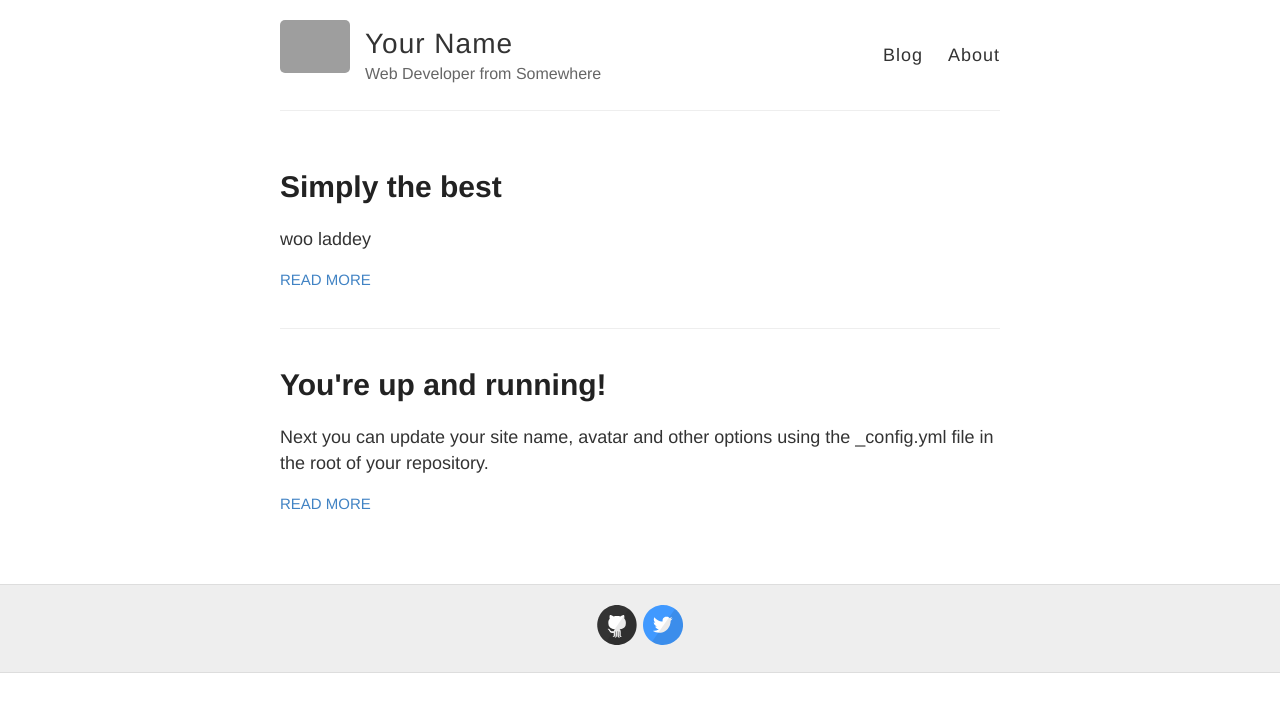
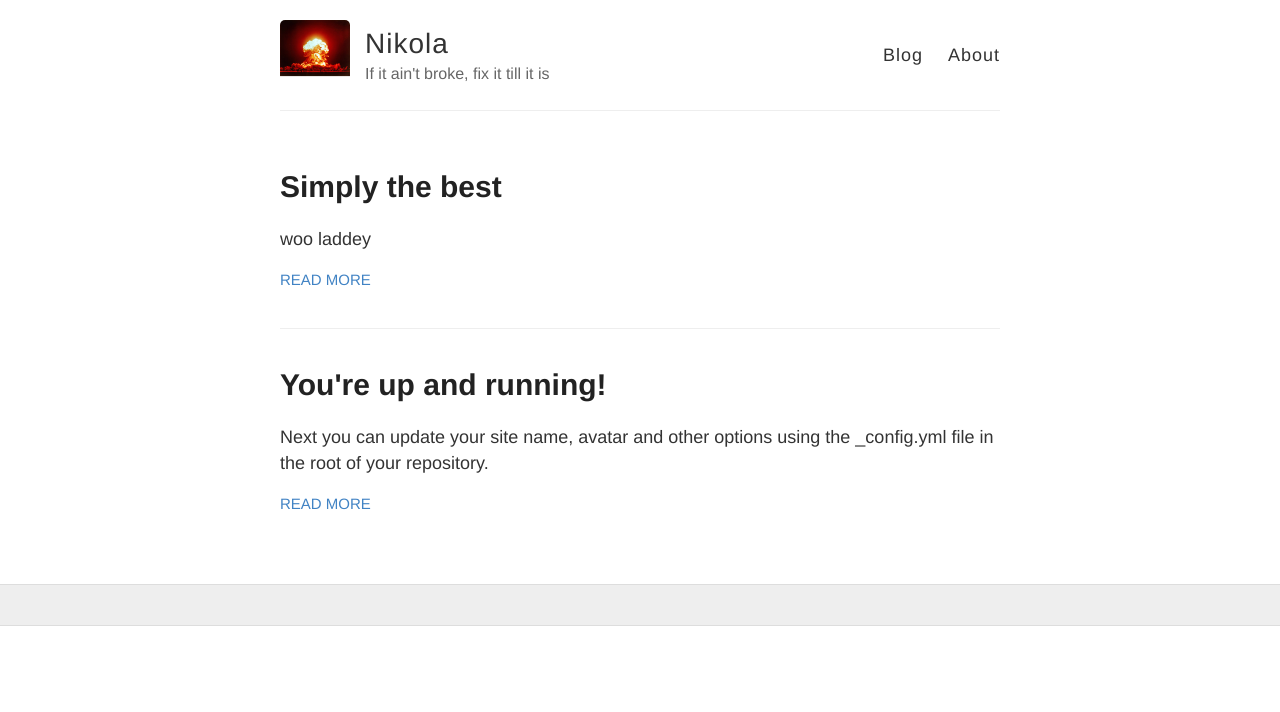
Before and after one commit to magicsmokeemporium/magicsmokeemporium.github.io, a Jekyll site: the page built from index.html, in a window 1280 px wide. Shown: the top 712 px of the page. Built offline with Jekyll 4.4.1, drawn with Linux system fonts in a browser that asks for light colours; grey boxes are pictures that could not be loaded.

```diff
--- a/_config.yml
+++ b/_config.yml
@@ -3,13 +3,13 @@
 #
 
 # Name of your site (displayed in the header)
-name: Your Name
+name: Nikola
 
 # Short bio or description (displayed in the header)
-description: Web Developer from Somewhere
+description: If it ain't broke, fix it till it is
 
 # URL of your avatar or profile pic (you could use your GitHub profile pic)
-avatar: https://raw.githubusercontent.com/barryclark/jekyll-now/master/images/jekyll-logo.png
+avatar: https://raw.githubusercontent.com/magicsmokeemporium/magicsmokeemporium.github.io/master/images/nuke.png
 
 #
 # Flags below are optional
@@ -21,12 +21,12 @@ footer-links:
   email:
   facebook:
   flickr:
-  github: barryclark/jekyll-now
+  github:
   instagram:
   linkedin:
   pinterest:
   rss: # just type anything here for a working RSS icon
-  twitter: jekyllrb
+  twitter:
   stackoverflow: # your stackoverflow profile, e.g. "users/50476/bart-kiers"
   youtube: # channel/<your_long_string> or user/<user-name>
   googleplus: # anything in your profile username that comes after plus.google.com/
```
Also changed, not shown: images/nuke.png (added).
